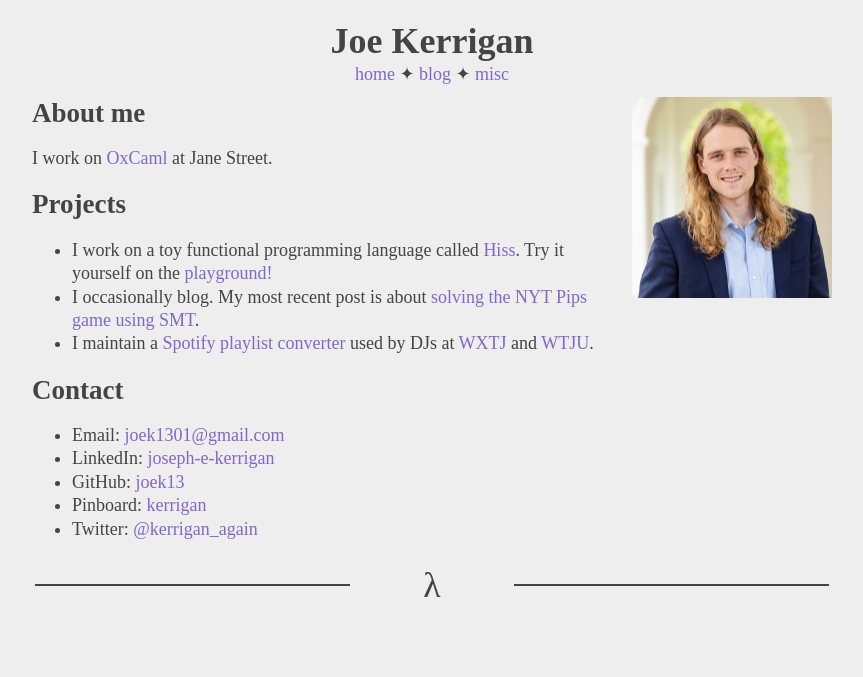
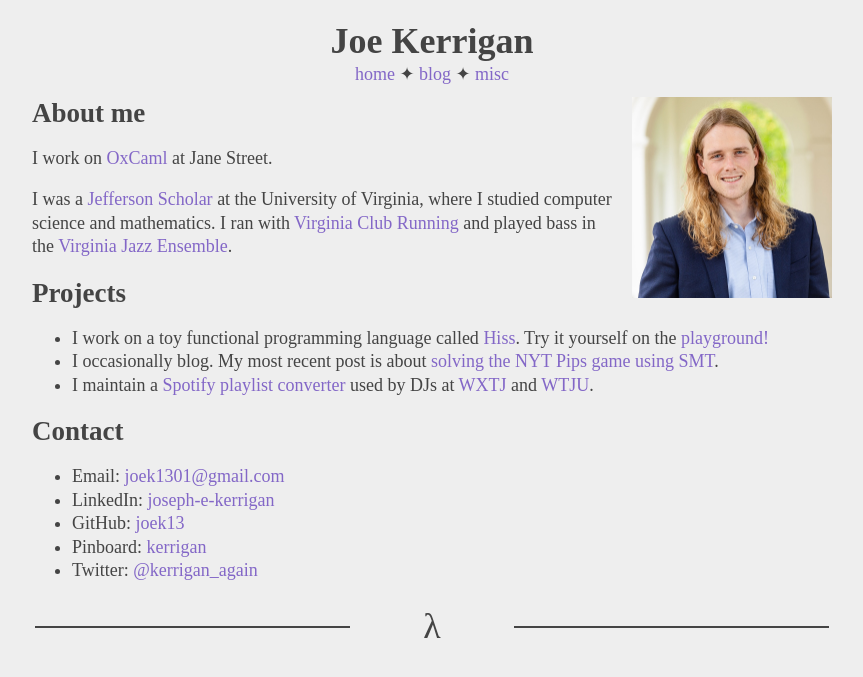
Before and after one commit to joek13/joek13.github.io, a Jekyll site: the page built from index.html, in a window 1280 px wide. Shown: the top 677 px of the page, without its empty margins (208-1071 px from the left). Built offline with Jekyll 4.4.1, drawn with Linux system fonts in a browser that asks for light colours.

Commit message:
update homepage

```diff
--- a/index.html
+++ b/index.html
@@ -12,6 +12,10 @@ breadcrumbs: false
     <h2>About me</h2>
     <p>
         I work on <a href="https://oxcaml.org/">OxCaml</a> at Jane Street.
+    </p>
+    <p>
+        I was a <a href="https://www.jeffersonscholars.org/scholarship">Jefferson Scholar</a> at the University of Virginia, where I studied computer science and mathematics.
+        I ran with <a href="https://virginia.clubrunning.org/">Virginia Club Running</a> and played bass in the <a href="https://music.virginia.edu/jazz-ensemble">Virginia Jazz Ensemble</a>.
     </p>
 </section>
 <section id="projects">
```
